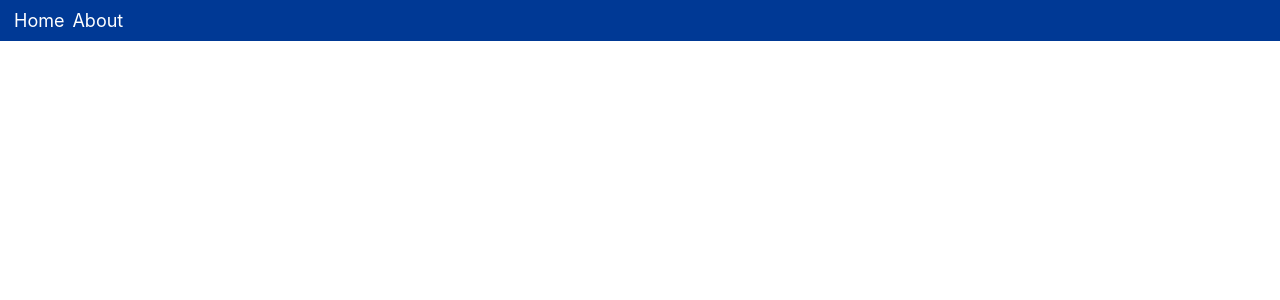
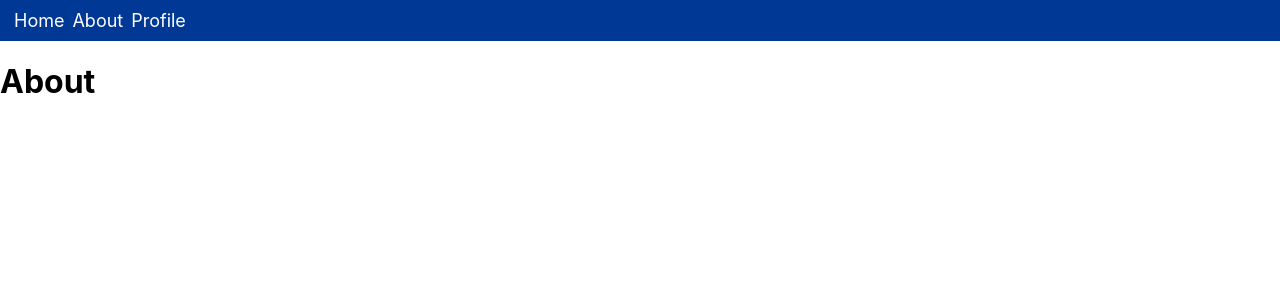
Before and after one commit to DavidMoranchel/18g, a React (Create React App) app: page /app/about in a window 1280 px wide. Before the commit this address had no page. Shown: the top 300 px of the page. Built offline with nearby package versions, Linux system fonts and the light colour scheme.

Commit message:
actividad: nested router

```diff
--- a/src/App.css
+++ b/src/App.css
@@ -3,16 +3,3 @@
   width: 100%;
   background-color: white;
 }
-
-nav {
-  width: 100%;
-  background-color: rgb(0, 57, 149);
-  font-size: large;
-  padding: 10px;
-}
-
-nav > a {
-  color: white;
-  text-decoration: none;
-  margin: 2px 4px;
-}
--- a/src/App.js
+++ b/src/App.js
@@ -1,21 +1,24 @@
-import { Routes, Route, Link } from "react-router-dom";
+import { Routes, Route } from "react-router-dom";
 import "./App.css";
+import AppContainer from "./containers/AppContainer";
 
 // Components
+import About from "./pages/About";
 import Home from "./pages/Home";
+import Profile from "./pages/Profile";
 
 function App() {
   return (
     <div className="App">
-      <nav>
-        <Link to="/">Home</Link>
-        <Link to="/about">About</Link>
-      </nav>
       <Routes>
-        <Route path="/" element={<Home />} />
-        {/* Cambiar a componente */}
-        <Route path="about" element={<p>I'm in about page</p>} />
-        {/* Agregar ruta y componente de perfil */}
+        <Route path="/" element={<p>Landing page</p>} />
+        <Route path="login" element={<p>Login</p>} />
+        <Route path="signup" element={<p>Signup</p>} />
+        <Route path="app" element={<AppContainer />}>
+          <Route index element={<Home />} />
+          <Route path="about" element={<About />} />
+          <Route path="profile" element={<Profile />} />
+        </Route>
       </Routes>
     </div>
   );
--- /dev/null
+++ b/src/containers/AppContainer/AppContainer.css
@@ -0,0 +1,12 @@
+nav {
+  width: 100%;
+  background-color: rgb(0, 57, 149);
+  font-size: large;
+  padding: 10px;
+}
+
+nav > a {
+  color: white;
+  text-decoration: none;
+  margin: 2px 4px;
+}
--- /dev/null
+++ b/src/containers/AppContainer/index.jsx
@@ -0,0 +1,15 @@
+import { Outlet, Link } from "react-router-dom";
+import "./AppContainer.css";
+
+export default function AppContainer() {
+  return (
+    <div>
+      <nav>
+        <Link to="">Home</Link>
+        <Link to="about">About</Link>
+        <Link to="profile">Profile</Link>
+      </nav>
+      <Outlet />
+    </div>
+  );
+}
--- /dev/null
+++ b/src/pages/About/index.jsx
@@ -0,0 +1,3 @@
+export default function About() {
+  return <h1>About</h1>;
+}
--- /dev/null
+++ b/src/pages/Profile/index.jsx
@@ -0,0 +1,3 @@
+export default function Profile() {
+  return <h1>Profile</h1>;
+}
```
Also changed, not shown: src/pages/About/About.css (added), src/pages/Profile/Profile.css (added).
